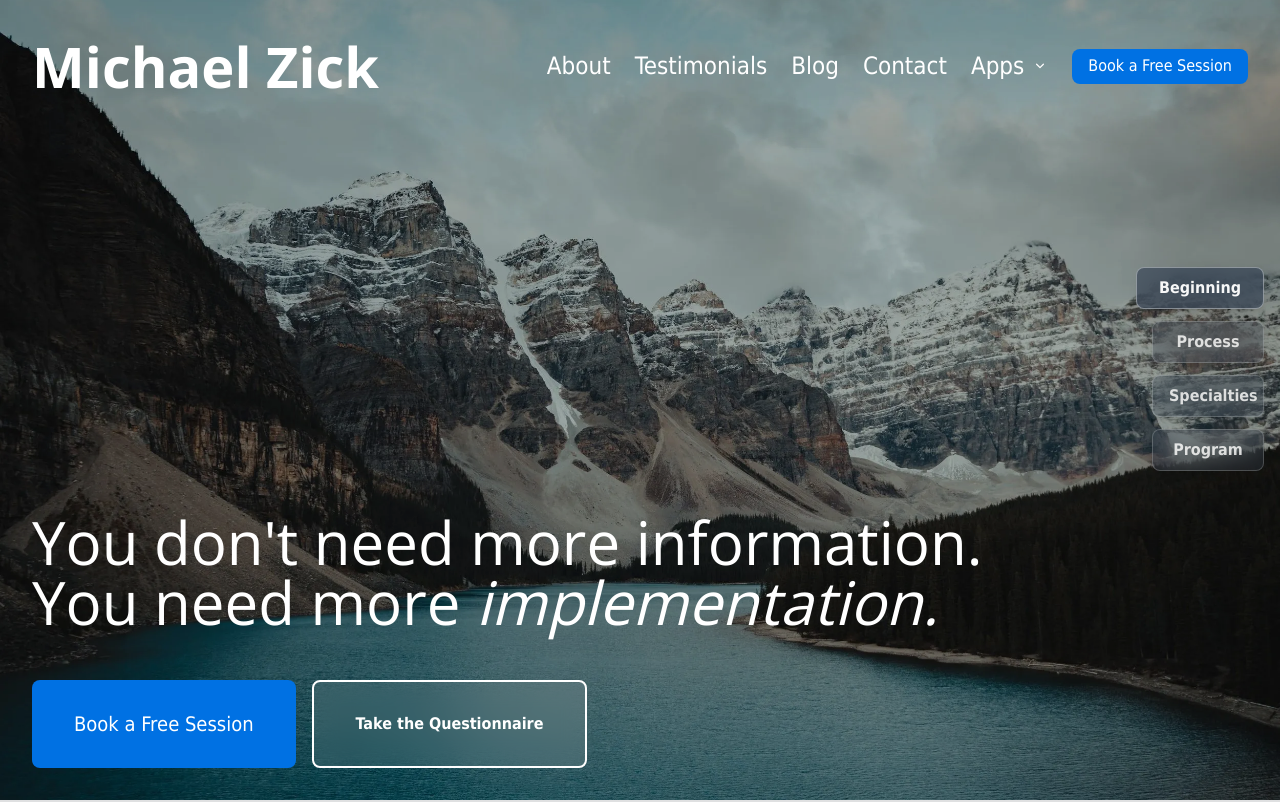
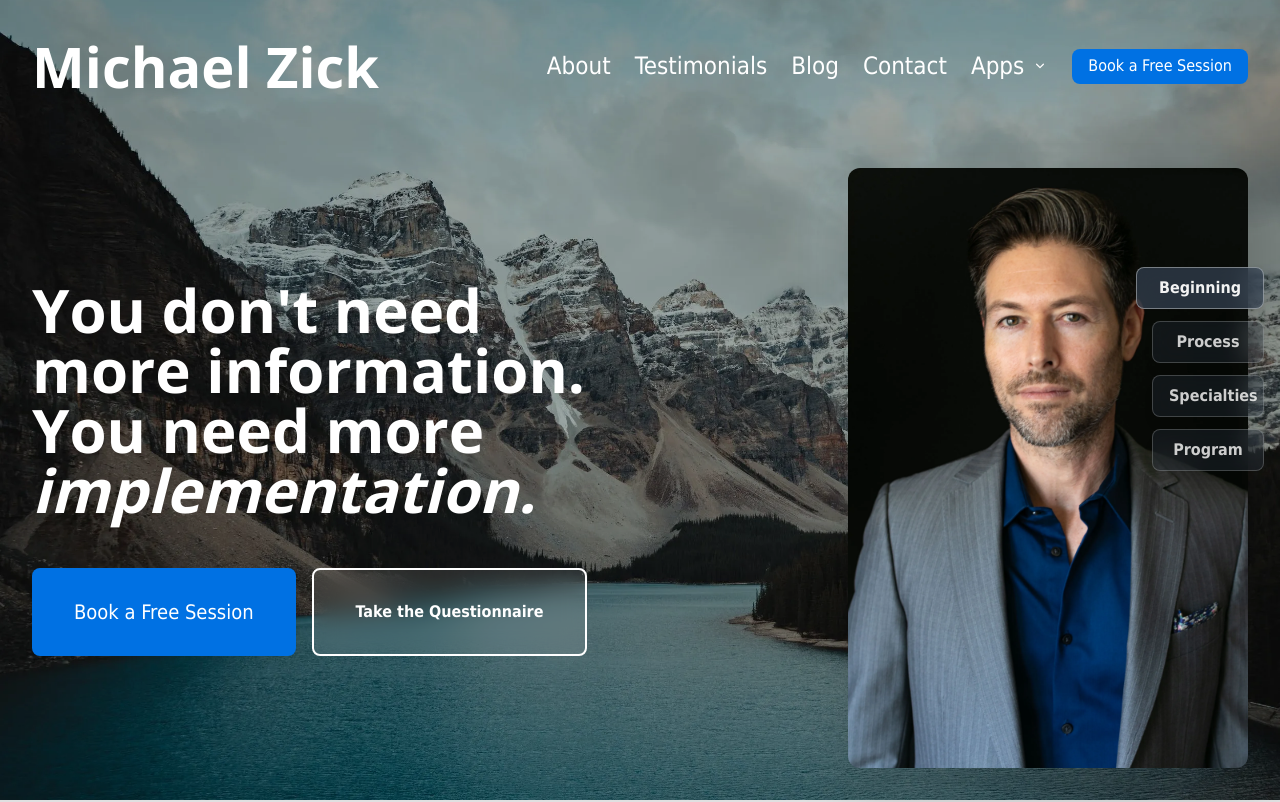
Before and after one commit to michaelzick/michaelzick.com, a Next.js app: page / in a window 1280 px wide. Shown: the top 802 px of the page. Built offline with nearby package versions, Linux system fonts and the light colour scheme.

Commit message:
added img to home hero

```diff
--- a/components/sections/HeroSection.tsx
+++ b/components/sections/HeroSection.tsx
@@ -1,4 +1,5 @@
 import Link from 'next/link';
+import Image from 'next/image';
 import TrackedCtaLink from '../TrackedCtaLink';
 import QuestionnaireCta from '../QuestionnaireCta';
 import BookingCta from '../BookingCta';
@@ -7,7 +8,7 @@ import BookingCta from '../BookingCta';
 export function HeroSection() {
   return (
     <section
-      className="relative flex h-screen items-end text-white"
+      className="relative flex min-h-screen items-end text-white pb-12 pt-24 md:pb-0 md:pt-0"
       style={{
         backgroundImage: "url('/img/homepage_mountains.webp')",
         backgroundSize: 'cover',
@@ -15,13 +16,27 @@ export function HeroSection() {
       }}
     >
       <div className="absolute inset-0 bg-black/20" aria-hidden="true"></div>
-      <div className="relative w-full max-w-[1400px] mx-auto p-8 flex flex-col items-start">
-        <h1 className="text-4xl md:text-6xl text-left mb-8">
-          You don&apos;t need more information.<br />You need more <em>implementation.</em>
-        </h1>
-        <div className="mt-4 flex flex-col items-start gap-4 md:flex-row md:items-center">
-          <BookingCta location="hero" />
-          <QuestionnaireCta location="hero" />
+      <div className="relative w-full max-w-[1400px] mx-auto p-8 flex flex-col md:flex-row items-center justify-between gap-8 md:gap-16">
+        <div className="flex flex-col items-start w-full md:w-1/2 z-10">
+          <h1 className="text-4xl md:text-6xl text-left mb-8 font-bold leading-tight">
+            You don&apos;t need more information.<br />You need more <em>implementation.</em>
+          </h1>
+          <div className="mt-4 flex flex-col items-start gap-4 md:flex-row md:items-center">
+            <BookingCta location="hero" />
+            <QuestionnaireCta location="hero" />
+          </div>
+        </div>
+
+        <div className="w-full md:w-1/2 flex justify-center md:justify-end z-10 mt-8 md:mt-0">
+          <Image
+            src="/img/michael-black-bg.webp"
+            alt="Michael Zick"
+            width={800}
+            height={1200}
+            className="w-full max-w-[230px] md:max-w-[400px] h-auto object-contain drop-shadow-2xl rounded-xl"
+            priority
+            sizes="(max-width: 768px) 50vw, 30vw"
+          />
         </div>
       </div>
     </section>
```
Also changed, not shown: public/img/michael-black-bg.webp (added).
